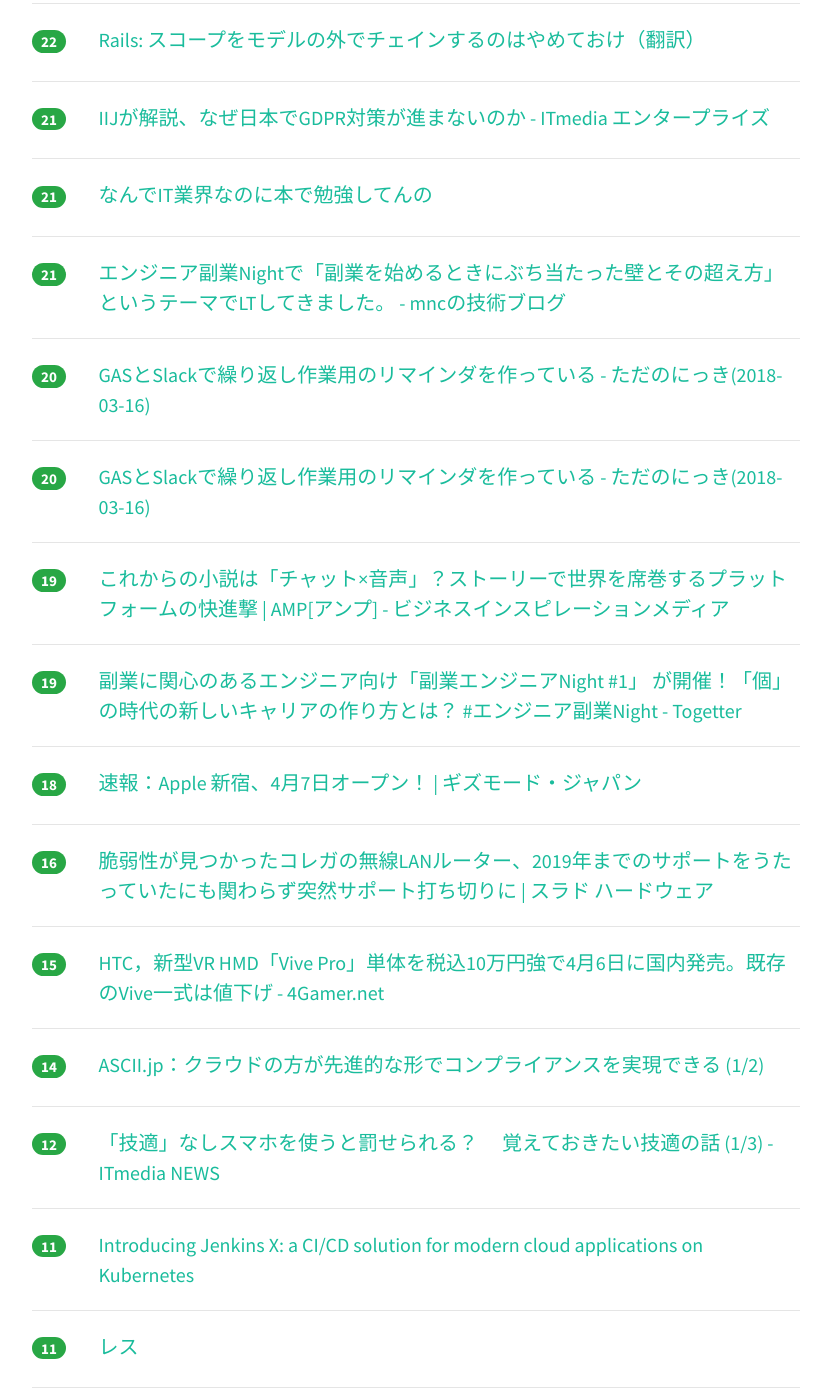
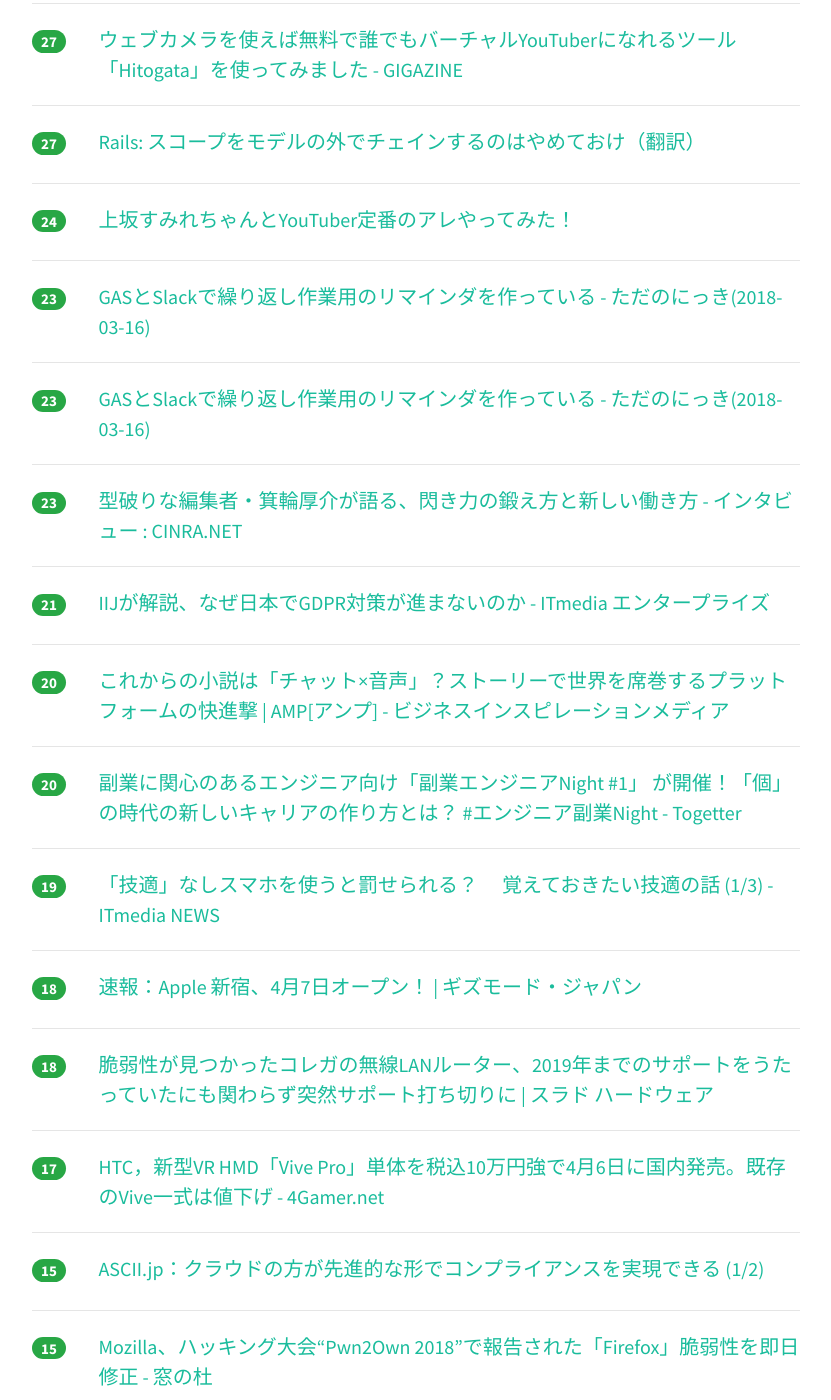
Before and after one commit to yatta47/hatena-matome-site, a Jekyll site: the page built from _posts/2018-03-20-hatena.md, in a window 1280 px wide and 1400 px high, scrolled down 1761 px. Shown: the whole window, without its empty margins (224-1055 px from the left). Built offline with Jekyll 4.4.1, drawn with Linux system fonts in a browser that asks for light colours; nearby versions of some CDN libraries; some of the changed text lies outside the part shown.

Commit message:
Updated 2018-03-20

```diff
--- a/_posts/2018-03-20-hatena.md
+++ b/_posts/2018-03-20-hatena.md
@@ -1,39 +1,49 @@
 ---
 layout: post
 title:  "2018-03-20 はてぶIT"
-date:   2018-03-20 11:02:06
+date:   2018-03-20 12:02:59
 tags: [it-hotentry]
 ---
-30 件のデータあり
+35 件のデータあり
 
 <hr><div class="row">
-<div class="col-1"><span class="badge badge-pill badge-success h2">210</span></div>
+<div class="col-1"><span class="badge badge-pill badge-success h2">239</span></div>
 <div class="col-11"><a href='http://www.publickey1.jp/blog/18/java_10java_9.html' target='_blank'>Java 10が本日付で正式リリース。ローカル変数の型推論、ガベージコレクタが入れ替え可能、不揮発性メモリ対応など。Java 9は早くもサポート期間終了 － Publickey</a></div>
 </div>
 <hr>
 <div class="row">
-<div class="col-1"><span class="badge badge-pill badge-success h2">98</span></div>
+<div class="col-1"><span class="badge badge-pill badge-success h2">122</span></div>
 <div class="col-11"><a href='https://gigazine.net/news/20180319-vr-making-love-system/' target='_blank'>VRで「女の子とえっちできるシステム作ってみた」という猛者が登場、ハード＆ソフトの二段構え - GIGAZINE</a></div>
 </div>
 <hr>
 <div class="row">
-<div class="col-1"><span class="badge badge-pill badge-success h2">39</span></div>
+<div class="col-1"><span class="badge badge-pill badge-success h2">56</span></div>
+<div class="col-11"><a href='https://togetter.com/li/1210307' target='_blank'>ある日突然、自分が使っているハッシュタグを「返せ！」と言われたら。ハッシュタグ地上げ屋の総攻撃にあなたは耐えられますか。 - Togetter</a></div>
+</div>
+<hr>
+<div class="row">
+<div class="col-1"><span class="badge badge-pill badge-success h2">44</span></div>
 <div class="col-11"><a href='https://wp-cocoon.com/' target='_blank'>Cocoon | SEO・高速化・モバイルファースト対応済みの無料Wordpressテーマ</a></div>
 </div>
 <hr>
 <div class="row">
-<div class="col-1"><span class="badge badge-pill badge-success h2">38</span></div>
+<div class="col-1"><span class="badge badge-pill badge-success h2">41</span></div>
 <div class="col-11"><a href='http://moriyoshi.hatenablog.com/entry/2018/03/19/170002' target='_blank'>nilが欲しいからと言ってむやみにポインタを使うとひどい目にあう話 - moriyoshiの日記</a></div>
 </div>
 <hr>
 <div class="row">
-<div class="col-1"><span class="badge badge-pill badge-success h2">35</span></div>
+<div class="col-1"><span class="badge badge-pill badge-success h2">39</span></div>
+<div class="col-11"><a href='https://forest.watch.impress.co.jp/docs/serial/winbasic2018/1112569.html' target='_blank'>「メモ帳」よりも効率よく文章を作成できる多機能テキストエディター「Mery」 - Windowsにまず入れる定番無料アプリ -2018年版- - 窓の杜</a></div>
+</div>
+<hr>
+<div class="row">
+<div class="col-1"><span class="badge badge-pill badge-success h2">37</span></div>
 <div class="col-11"><a href='https://av.watch.impress.co.jp/docs/news/1112452.html' target='_blank'>ソニー、BRAVIAの業務用4Kディスプレイ。チューナ省き“プロモード”搭載 - AV Watch</a></div>
 </div>
 <hr>
 <div class="row">
-<div class="col-1"><span class="badge badge-pill badge-success h2">35</span></div>
-<div class="col-11"><a href='https://togetter.com/li/1210307' target='_blank'>ある日突然、自分が使っているハッシュタグを「返せ！」と言われたら。ハッシュタグ地上げ屋の総攻撃にあなたは耐えられますか。 - Togetter</a></div>
+<div class="col-1"><span class="badge badge-pill badge-success h2">33</span></div>
+<div class="col-11"><a href='https://k-tai.watch.impress.co.jp/docs/news/1112416.html' target='_blank'>格安SIMの総合満足度でmineoが1位に、Y!mobileは15サービス中で最下位 - ケータイ Watch</a></div>
 </div>
 <hr>
 <div class="row">
@@ -42,28 +52,38 @@ tags: [it-hotentry]
 </div>
 <hr>
 <div class="row">
-<div class="col-1"><span class="badge badge-pill badge-success h2">29</span></div>
+<div class="col-1"><span class="badge badge-pill badge-success h2">30</span></div>
 <div class="col-11"><a href='http://portal.dl.saga-u.ac.jp/handle/123456789/120019' target='_blank'>佐賀大学機関リポジトリ: 日本人英語 : 英語発音の実態とその矯正法</a></div>
 </div>
 <hr>
 <div class="row">
-<div class="col-1"><span class="badge badge-pill badge-success h2">27</span></div>
-<div class="col-11"><a href='https://k-tai.watch.impress.co.jp/docs/news/1112416.html' target='_blank'>格安SIMの総合満足度でmineoが1位に、Y!mobileは15サービス中で最下位 - ケータイ Watch</a></div>
+<div class="col-1"><span class="badge badge-pill badge-success h2">29</span></div>
+<div class="col-11"><a href='http://manchose.hatenablog.jp/entry/2018/03/20/004350' target='_blank'>エンジニア副業Nightで「副業を始めるときにぶち当たった壁とその超え方」というテーマでLTしてきました。 - mncの技術ブログ</a></div>
 </div>
 <hr>
 <div class="row">
-<div class="col-1"><span class="badge badge-pill badge-success h2">26</span></div>
+<div class="col-1"><span class="badge badge-pill badge-success h2">28</span></div>
+<div class="col-11"><a href='http://jp.automaton.am/articles/newsjp/20180319-64693/' target='_blank'>『スーパーマリオ64』完全クリアに必要な“Aボタンを押す回数の理論値”が27回へと短縮。「パンチの加速」により新境地 | AUTOMATON</a></div>
+</div>
+<hr>
+<div class="row">
+<div class="col-1"><span class="badge badge-pill badge-success h2">28</span></div>
+<div class="col-11"><a href='https://anond.hatelabo.jp/20180320020520' target='_blank'>なんでIT業界なのに本で勉強してんの</a></div>
+</div>
+<hr>
+<div class="row">
+<div class="col-1"><span class="badge badge-pill badge-success h2">27</span></div>
 <div class="col-11"><a href='https://togetter.com/li/1210175' target='_blank'>「日本年金機構からデータ入力の業務を委託された東京の会社が、契約に違反しておよそ５００万人分の個人情報を中国の業者に渡し、入力業務を任せていた」と報じられる - Togetter</a></div>
 </div>
 <hr>
 <div class="row">
-<div class="col-1"><span class="badge badge-pill badge-success h2">26</span></div>
-<div class="col-11"><a href='http://jp.automaton.am/articles/newsjp/20180319-64693/' target='_blank'>『スーパーマリオ64』完全クリアに必要な“Aボタンを押す回数の理論値”が27回へと短縮。「パンチの加速」により新境地 | AUTOMATON</a></div>
+<div class="col-1"><span class="badge badge-pill badge-success h2">27</span></div>
+<div class="col-11"><a href='https://gigazine.net/news/20180319-hitogata-virtual-youtuber-tool/' target='_blank'>ウェブカメラを使えば無料で誰でもバーチャルYouTuberになれるツール「Hitogata」を使ってみました - GIGAZINE</a></div>
 </div>
 <hr>
 <div class="row">
-<div class="col-1"><span class="badge badge-pill badge-success h2">26</span></div>
-<div class="col-11"><a href='https://gigazine.net/news/20180319-hitogata-virtual-youtuber-tool/' target='_blank'>ウェブカメラを使えば無料で誰でもバーチャルYouTuberになれるツール「Hitogata」を使ってみました - GIGAZINE</a></div>
+<div class="col-1"><span class="badge badge-pill badge-success h2">27</span></div>
+<div class="col-11"><a href='https://techracho.bpsinc.jp/hachi8833/2018_03_19/53537' target='_blank'>Rails: スコープをモデルの外でチェインするのはやめておけ（翻訳）</a></div>
 </div>
 <hr>
 <div class="row">
@@ -73,12 +93,17 @@ tags: [it-hotentry]
 <hr>
 <div class="row">
 <div class="col-1"><span class="badge badge-pill badge-success h2">23</span></div>
-<div class="col-11"><a href='https://forest.watch.impress.co.jp/docs/serial/winbasic2018/1112569.html' target='_blank'>「メモ帳」よりも効率よく文章を作成できる多機能テキストエディター「Mery」 - Windowsにまず入れる定番無料アプリ -2018年版- - 窓の杜</a></div>
+<div class="col-11"><a href='http://sho.tdiary.net/20180316.html#p01' target='_blank'>GASとSlackで繰り返し作業用のリマインダを作っている - ただのにっき(2018-03-16)</a></div>
 </div>
 <hr>
 <div class="row">
-<div class="col-1"><span class="badge badge-pill badge-success h2">22</span></div>
-<div class="col-11"><a href='https://techracho.bpsinc.jp/hachi8833/2018_03_19/53537' target='_blank'>Rails: スコープをモデルの外でチェインするのはやめておけ（翻訳）</a></div>
+<div class="col-1"><span class="badge badge-pill badge-success h2">23</span></div>
+<div class="col-11"><a href='http://sho.tdiary.net/20180316.html' target='_blank'>GASとSlackで繰り返し作業用のリマインダを作っている - ただのにっき(2018-03-16)</a></div>
+</div>
+<hr>
+<div class="row">
+<div class="col-1"><span class="badge badge-pill badge-success h2">23</span></div>
+<div class="col-11"><a href='https://www.cinra.net/interview/gyoukairetsuden/vol15-minowakousuke' target='_blank'>型破りな編集者・箕輪厚介が語る、閃き力の鍛え方と新しい働き方 - インタビュー : CINRA.NET</a></div>
 </div>
 <hr>
 <div class="row">
@@ -87,33 +112,18 @@ tags: [it-hotentry]
 </div>
 <hr>
 <div class="row">
-<div class="col-1"><span class="badge badge-pill badge-success h2">21</span></div>
-<div class="col-11"><a href='https://anond.hatelabo.jp/20180320020520' target='_blank'>なんでIT業界なのに本で勉強してんの</a></div>
-</div>
-<hr>
-<div class="row">
-<div class="col-1"><span class="badge badge-pill badge-success h2">21</span></div>
-<div class="col-11"><a href='http://manchose.hatenablog.jp/entry/2018/03/20/004350' target='_blank'>エンジニア副業Nightで「副業を始めるときにぶち当たった壁とその超え方」というテーマでLTしてきました。 - mncの技術ブログ</a></div>
+<div class="col-1"><span class="badge badge-pill badge-success h2">20</span></div>
+<div class="col-11"><a href='https://amp.review/2018/03/19/wattpad/' target='_blank'>これからの小説は「チャット×音声」？ストーリーで世界を席巻するプラットフォームの快進撃 | AMP[アンプ] - ビジネスインスピレーションメディア</a></div>
 </div>
 <hr>
 <div class="row">
 <div class="col-1"><span class="badge badge-pill badge-success h2">20</span></div>
-<div class="col-11"><a href='http://sho.tdiary.net/20180316.html#p01' target='_blank'>GASとSlackで繰り返し作業用のリマインダを作っている - ただのにっき(2018-03-16)</a></div>
-</div>
-<hr>
-<div class="row">
-<div class="col-1"><span class="badge badge-pill badge-success h2">20</span></div>
-<div class="col-11"><a href='http://sho.tdiary.net/20180316.html' target='_blank'>GASとSlackで繰り返し作業用のリマインダを作っている - ただのにっき(2018-03-16)</a></div>
+<div class="col-11"><a href='https://togetter.com/li/1210281' target='_blank'>副業に関心のあるエンジニア向け「副業エンジニアNight #1」 が開催！「個」の時代の新しいキャリアの作り方とは？ #エンジニア副業Night - Togetter</a></div>
 </div>
 <hr>
 <div class="row">
 <div class="col-1"><span class="badge badge-pill badge-success h2">19</span></div>
-<div class="col-11"><a href='https://amp.review/2018/03/19/wattpad/' target='_blank'>これからの小説は「チャット×音声」？ストーリーで世界を席巻するプラットフォームの快進撃 | AMP[アンプ] - ビジネスインスピレーションメディア</a></div>
-</div>
-<hr>
-<div class="row">
-<div class="col-1"><span class="badge badge-pill badge-success h2">19</span></div>
-<div class="col-11"><a href='https://togetter.com/li/1210281' target='_blank'>副業に関心のあるエンジニア向け「副業エンジニアNight #1」 が開催！「個」の時代の新しいキャリアの作り方とは？ #エンジニア副業Night - Togetter</a></div>
+<div class="col-11"><a href='http://www.itmedia.co.jp/news/articles/1803/20/news035.html' target='_blank'>「技適」なしスマホを使うと罰せられる？ 　覚えておきたい技適の話 (1/3) - ITmedia NEWS</a></div>
 </div>
 <hr>
 <div class="row">
@@ -122,28 +132,33 @@ tags: [it-hotentry]
 </div>
 <hr>
 <div class="row">
-<div class="col-1"><span class="badge badge-pill badge-success h2">16</span></div>
+<div class="col-1"><span class="badge badge-pill badge-success h2">18</span></div>
 <div class="col-11"><a href='https://hardware.srad.jp/story/18/03/19/0957251/' target='_blank'>脆弱性が見つかったコレガの無線LANルーター、2019年までのサポートをうたっていたにも関わらず突然サポート打ち切りに | スラド ハードウェア</a></div>
 </div>
 <hr>
 <div class="row">
-<div class="col-1"><span class="badge badge-pill badge-success h2">15</span></div>
+<div class="col-1"><span class="badge badge-pill badge-success h2">17</span></div>
 <div class="col-11"><a href='http://www.4gamer.net/games/329/G032967/20180319045/' target='_blank'>HTC，新型VR HMD「Vive Pro」単体を税込10万円強で4月6日に国内発売。既存のVive一式は値下げ - 4Gamer.net</a></div>
 </div>
 <hr>
 <div class="row">
-<div class="col-1"><span class="badge badge-pill badge-success h2">14</span></div>
+<div class="col-1"><span class="badge badge-pill badge-success h2">15</span></div>
 <div class="col-11"><a href='http://ascii.jp/elem/000/001/647/1647347/' target='_blank'>ASCII.jp：クラウドの方が先進的な形でコンプライアンスを実現できる (1/2)</a></div>
 </div>
 <hr>
 <div class="row">
-<div class="col-1"><span class="badge badge-pill badge-success h2">12</span></div>
-<div class="col-11"><a href='http://www.itmedia.co.jp/news/articles/1803/20/news035.html' target='_blank'>「技適」なしスマホを使うと罰せられる？ 　覚えておきたい技適の話 (1/3) - ITmedia NEWS</a></div>
+<div class="col-1"><span class="badge badge-pill badge-success h2">15</span></div>
+<div class="col-11"><a href='https://forest.watch.impress.co.jp/docs/news/1112439.html' target='_blank'>Mozilla、ハッキング大会“Pwn2Own 2018”で報告された「Firefox」脆弱性を即日修正 - 窓の杜</a></div>
 </div>
 <hr>
 <div class="row">
-<div class="col-1"><span class="badge badge-pill badge-success h2">11</span></div>
+<div class="col-1"><span class="badge badge-pill badge-success h2">14</span></div>
 <div class="col-11"><a href='https://jenkins.io/blog/2018/03/19/introducing-jenkins-x/' target='_blank'>Introducing Jenkins X: a CI/CD solution for modern cloud applications on Kubernetes</a></div>
+</div>
+<hr>
+<div class="row">
+<div class="col-1"><span class="badge badge-pill badge-success h2">13</span></div>
+<div class="col-11"><a href='https://qiita.com/tanksuzuki/items/3498c6942b7a2ff6dd51' target='_blank'>GAE/GoとVision APIで人類をGopher化する - Qiita</a></div>
 </div>
 <hr>
 <div class="row">
@@ -156,3 +171,13 @@ tags: [it-hotentry]
 <div class="col-11"><a href='https://kaikore.blogspot.com/2018/03/naomi-osaka-stumbles-worst-speech-ever.html' target='_blank'>海外メディア「大坂なおみの優勝スピーチが史上最悪、だがそれがいい」(海外の反応)| かいこれ！ 海外の反応 コレクション</a></div>
 </div>
 <hr>
+<div class="row">
+<div class="col-1"><span class="badge badge-pill badge-success h2">9</span></div>
+<div class="col-11"><a href='https://anond.hatelabo.jp/20180320084756' target='_blank'>ブクマ力は優しくない</a></div>
+</div>
+<hr>
+<div class="row">
+<div class="col-1"><span class="badge badge-pill badge-success h2">6</span></div>
+<div class="col-11"><a href='https://news.yahoo.co.jp/byline/yamamotoichiro/20180320-00082927/' target='_blank'>「年金500万人分の個人情報の入力を中国に再委託」で浮き彫りになる日本年金機構以外の官公庁の問題(山本一郎) - 個人 - Yahoo!ニュース</a></div>
+</div>
+<hr>
```
